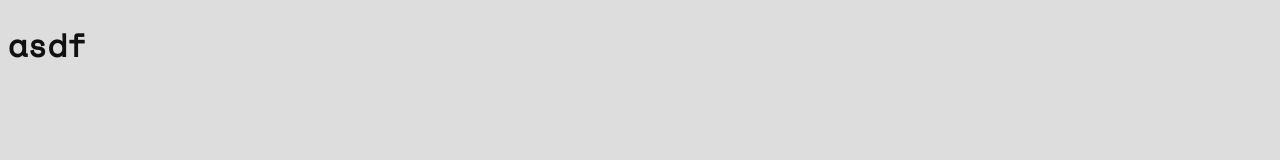
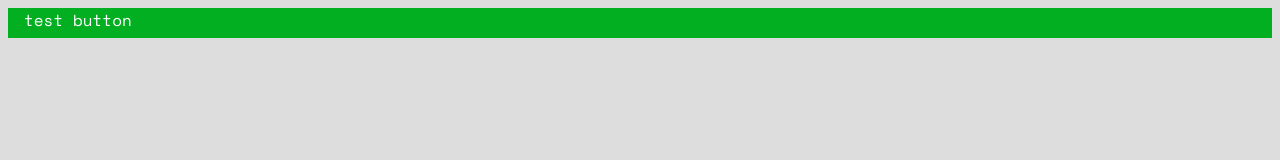
Before and after one commit to MobSlicer152/MobSlicer152.github.io, a plain HTML site: page index.html in a window 1280 px wide. Drawn offline with nearby package versions, Linux system fonts and the light colour scheme.

Commit message:
Update index.html

```diff
--- a/index.html
+++ b/index.html
@@ -11,8 +11,24 @@
 		background-color: #ddd;
 		color: #111;
 	}
+
+	.navbar {
+		background-color: #02af20;
+		height: 30px;
+		width: 100%;
+		float: top;
+	}
+
+	.nav_button {
+		height: 30px;
+		padding-right: 16px;
+		padding-left: 16px;
+		color: white;
+	}
 </style>
 
 <body>
-	<h1>asdf</h1>
+	<div class="navbar">
+		<a class="nav_button">test button</a>
+	</div>
 </body>
```
